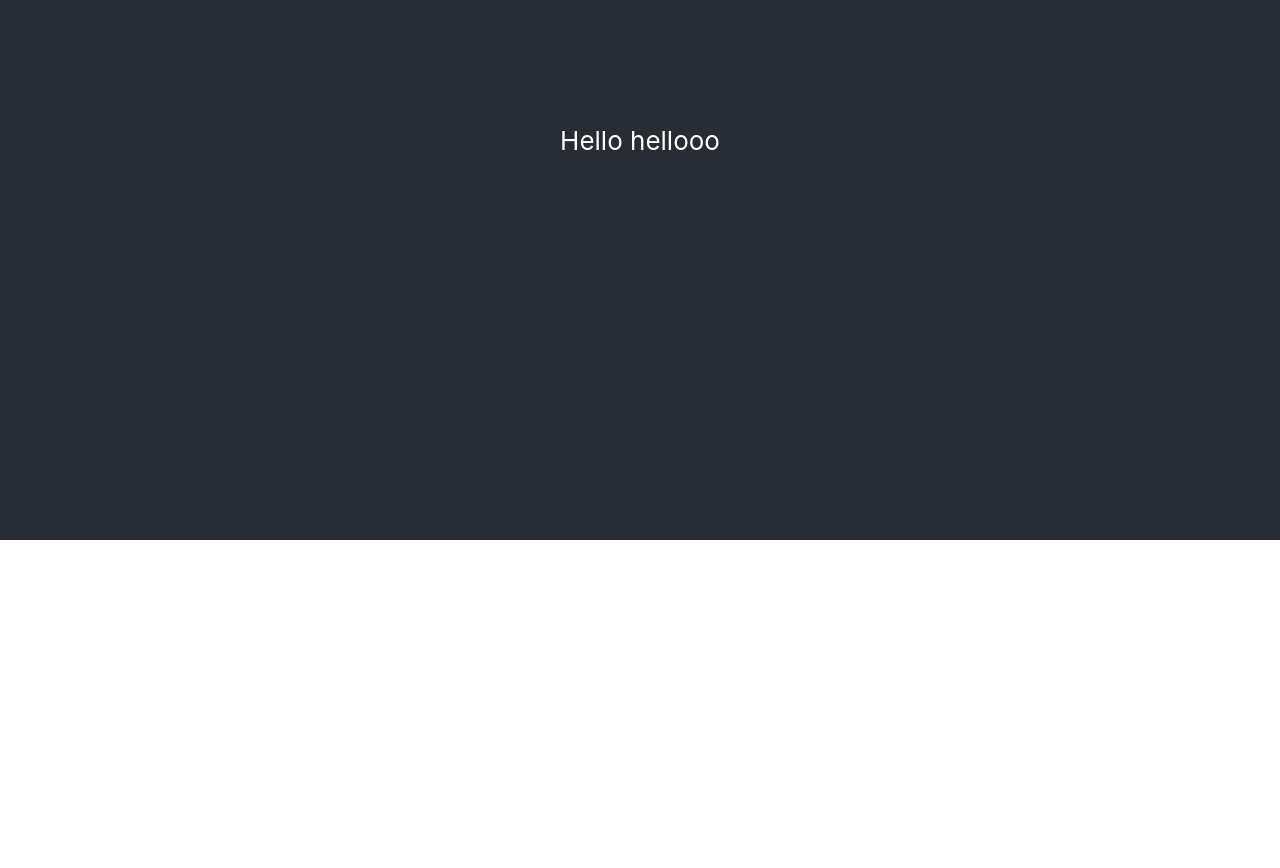
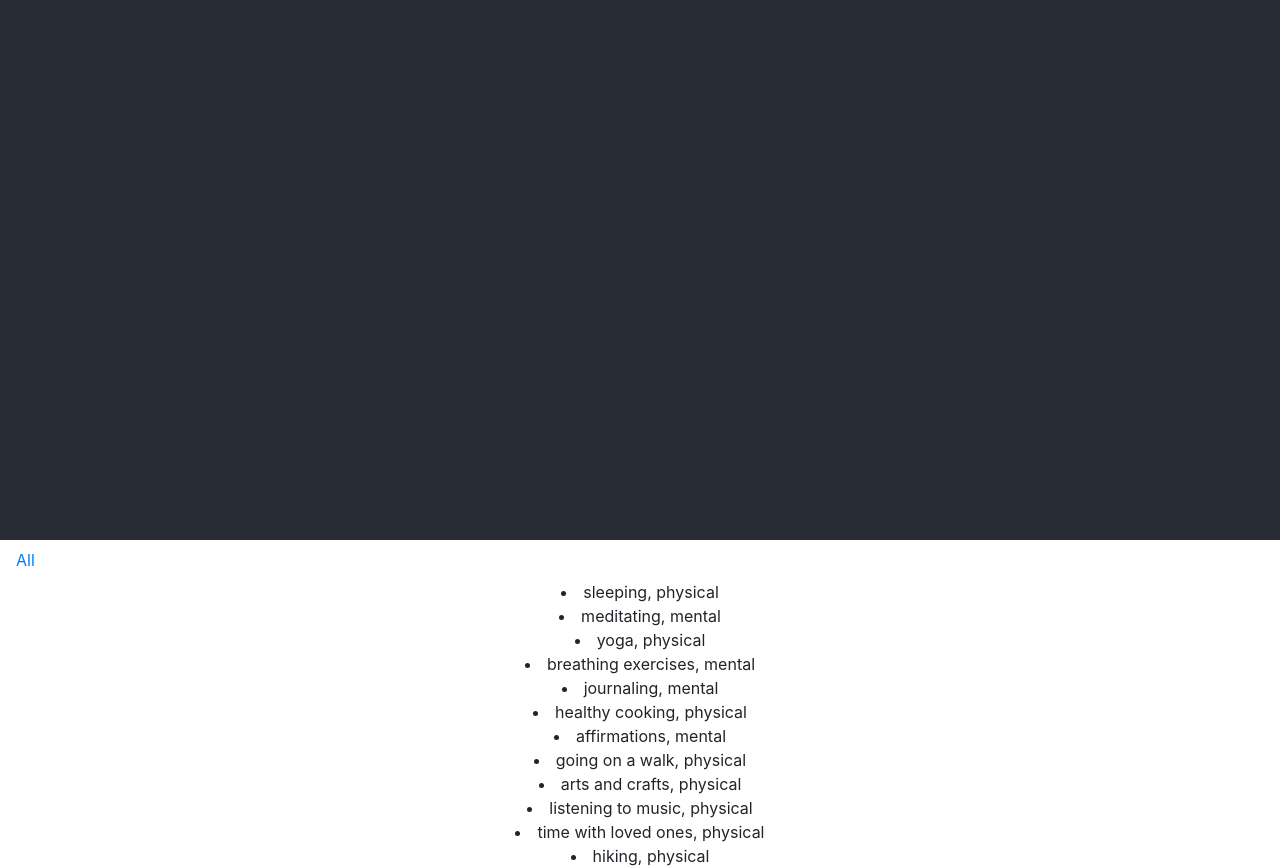
Before and after one commit to lauren-choi/favshows, a React (Create React App) app: page / in a window 1280 px wide. Shown: the part 260-1128 px from the top of the page. Before the commit the page ends 800 px from the top, so only its background shows below. Built offline with nearby package versions, Linux system fonts and the light colour scheme.

Commit message:
implemented initial filtering and display (not final)

```diff
--- a/package.json
+++ b/package.json
@@ -6,7 +6,9 @@
     "@testing-library/jest-dom": "^5.11.6",
     "@testing-library/react": "^11.2.2",
     "@testing-library/user-event": "^12.2.2",
+    "bootstrap": "^4.5.3",
     "react": "^17.0.1",
+    "react-bootstrap": "^1.4.0",
     "react-dom": "^17.0.1",
     "react-scripts": "4.0.1",
     "web-vitals": "^0.2.4"
--- a/src/App.js
+++ b/src/App.js
@@ -1,16 +1,31 @@
+import React, { Component } from "react";
+import { act } from "react-dom/test-utils";
 import './App.css';
+import DisplayList from './DisplayList';
+import FilteredList from './FilteredList';
 
 // Contains the product list and passes it to FilteredList component
-function App() {
+export default class App extends React.Component {
+
+  constructor(props) {
+    super(props);
+    this.state = {
+      list: activityList
+    }
+  }
+
+  render() {
     return (
       <div className="App">
         <header className="App-header">
-        <p>
-          Hello hellooo
-        </p>
         </header>
+        <div>
+          <FilteredList list={activityList} />
+        </div>
       </div>
     );
+  }
+
 }
 
 const activityList = [
@@ -26,6 +41,4 @@ const activityList = [
   { name: "listening to music", type: "physical", location: "indoors", intensity: 2 },
   { name: "time with loved ones", type: "physical", location: "both", intensity: 2 },
   { name: "hiking", type: "physical", location: "outdoors", intensity: 3 },
-]
-
-export default App;
+];
--- a/src/DisplayList.js
+++ b/src/DisplayList.js
@@ -1 +1,16 @@
-// Maps each product from App.js to an HTML element or component for render
+import React, { Component } from 'react';
+
+export default class DisplayList extends React.Component {
+
+  constructor(props) {
+    super(props);
+  }
+
+  render() {
+    return (
+      <div>
+        {this.props.list.map(item => <li>{item.name}, {item.type}</li>)}
+      </div>
+    );
+  }
+}
--- a/src/FilteredList.js
+++ b/src/FilteredList.js
@@ -1 +1,45 @@
-// Contains filtering/sorting/aggregator methods
+import React, { Component } from 'react';
+import Nav from 'react-bootstrap/Nav';
+import DisplayList from './DisplayList';
+
+export default class FilteredList extends React.Component {
+
+  constructor(props) {
+    super(props);
+    this.state = {
+      type: "All",
+      location: "both",
+      intensity: 0
+    }
+  }
+
+  onSelectFilterType = event => {
+    this.setState({
+      type: event
+    })
+  };
+
+  matchesFilterType = item => {
+    // all items should be shown when no filter is selected
+    if(this.state.type === "All") {
+      return true
+    } else if (this.state.type === item.type) {
+      return true
+    } else {
+      return false
+    }
+  }
+
+  render() {
+    return (
+      <div>
+        <Nav>
+          <Nav.Item>
+            <Nav.Link eventKey="All" onSelect={this.onSelectFilterType}>All</Nav.Link>
+          </Nav.Item>
+        </Nav>
+        <DisplayList list={this.props.list.filter(this.matchesFilterType)}/>
+      </div>
+    );
+  }
+}
--- a/src/index.js
+++ b/src/index.js
@@ -1,3 +1,4 @@
+import 'bootstrap/dist/css/bootstrap.min.css';
 import React from 'react';
 import ReactDOM from 'react-dom';
 import './index.css';
```
Also changed, not shown: 1 other file (tests, documents, lock files or other folders). Lines whose indentation alone changed are shown as unchanged.
